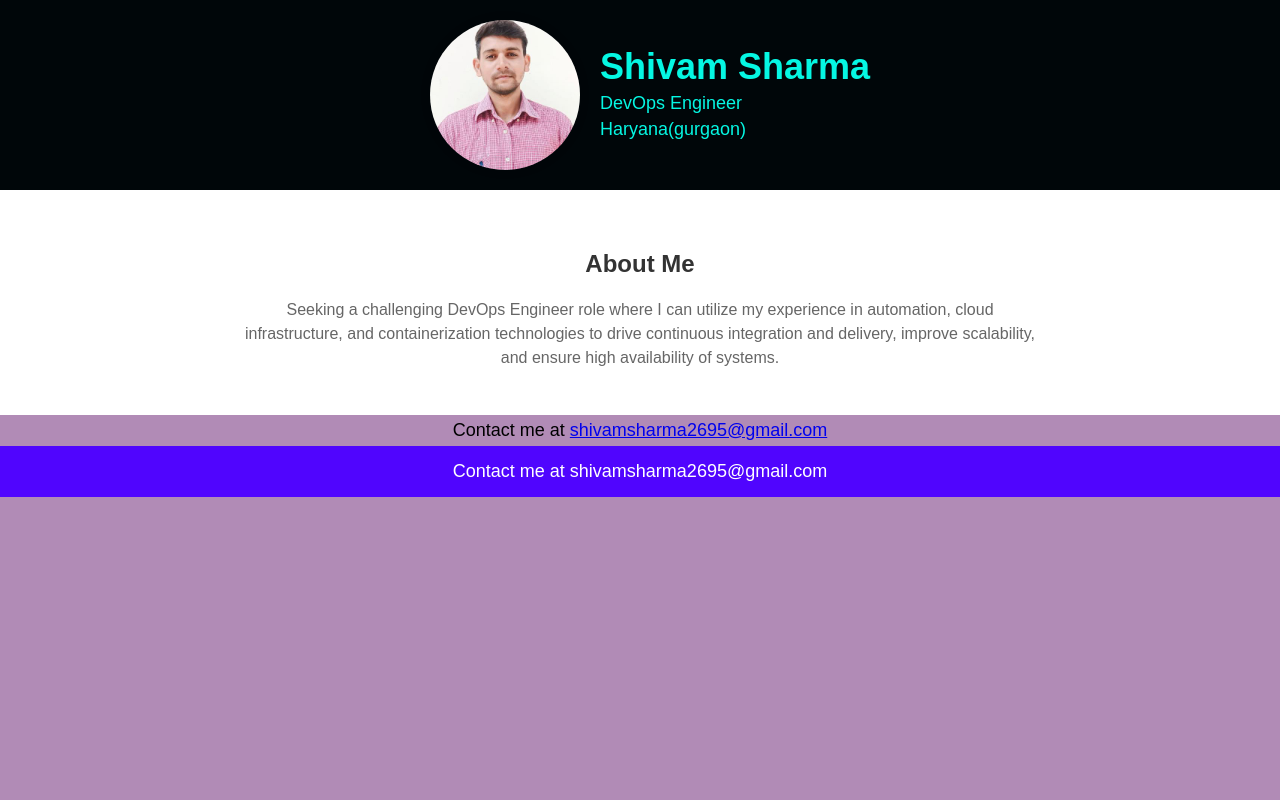
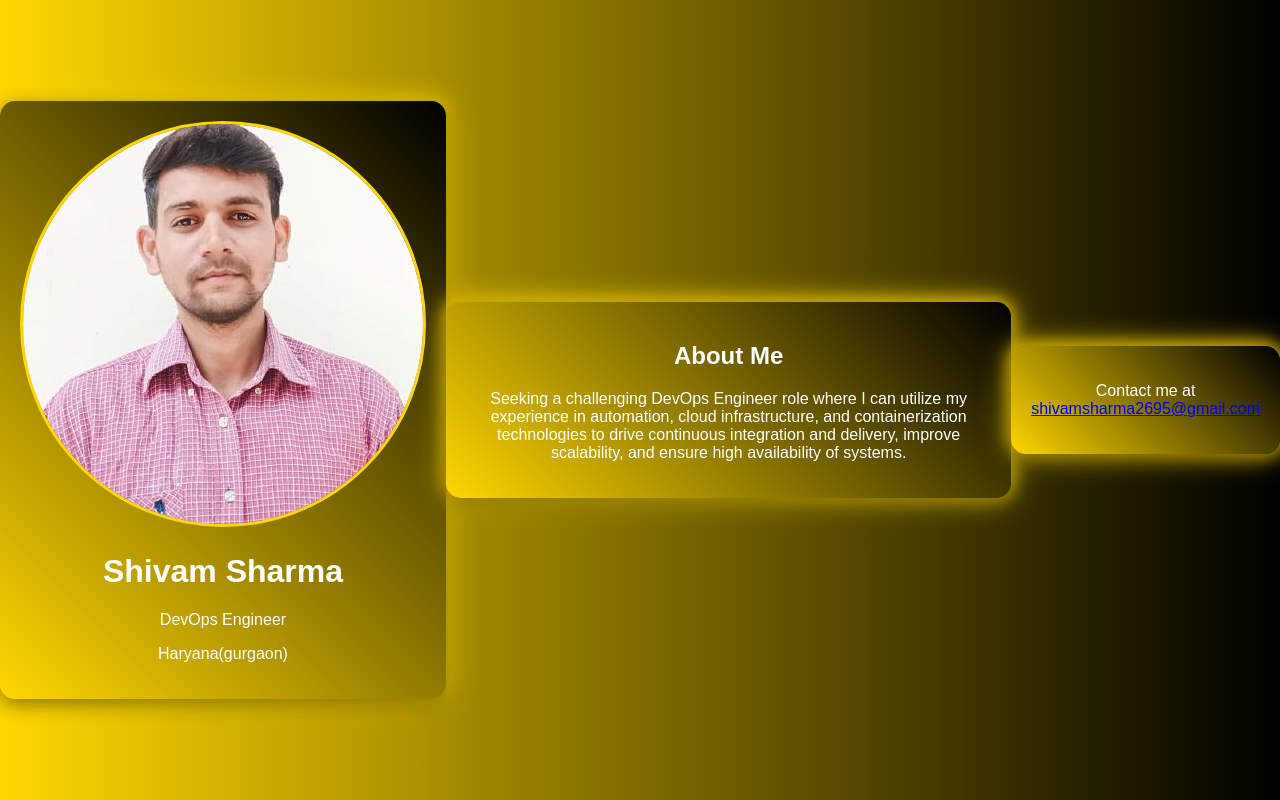
Before and after one commit to ShivDev007/school_app, a Flask app: page / in a window 1280 px wide. Run offline with Flask 3, Linux system fonts and the light colour scheme.

Commit message:
new style added

```diff
--- a/static/styles.css
+++ /dev/null
@@ -1,119 +0,0 @@
-/* Reset some default styles */
-body {
-  margin: 0;
-  padding: 0;
-  font-family: Arial, sans-serif;
-  background-color: #9e6fa5cd;
-}
-
-/* Header styles */
-header {
-  background-color: #000609;
-  color: #05f7e3;
-  text-align: center;
-  padding: 20px 0;
-  box-shadow: 0 2px 4px rgba(0, 0, 0, 0.511);
-}
-
-.header-container {
-  display: flex;
-  justify-content: center;
-  align-items: center;
-}
-
-.profile-info {
-  text-align: left;
-}
-
-h1 {
-  font-size: 36px;
-  margin: 0;
-}
-
-p {
-  font-size: 18px;
-  margin: 5px 0;
-}
-
-/* Footer styles */
-footer {
-  background-color: #5005fe;
-  color: #fff;
-  text-align: center;
-  padding: 10px 0;
-}
-
-.footer-container {
-  display: flex;
-  justify-content: center;
-}
-
-/* Hover effect for the profile image */
-.profile-image:hover {
-  box-shadow: 0 0 20px rgba(4, 230, 247, 0.696);
-}
-
-
-
-
-
-.profile-image {
-  width: 150px;
-  height: 150px;
-  border-radius: 50%;
-  overflow: hidden;
-  margin: 0 20px;
-  box-shadow: 0 0 10px rgba(0, 0, 0, 0.2);
-
-  /* Add the "animated" and "bounceIn" classes from Animate.css for the animation */
-  animation: bounceIn 1s;
-}
-
-.profile-image img {
-  width: 100%;
-  height: 100%;
-  object-fit: cover;
-}
-
-
-
-
-
-
-/* this is for the middle section */
-
-
-/* ... (previous CSS styles) */
-
-/* Add styles for the "About Me" section */
-.about-section {
-  background-color: #fff;
-  padding: 40px 0;
-  text-align: center;
-}
-
-.about-container {
-  max-width: 800px;
-  margin: 0 auto;
-}
-
-h2 {
-  font-size: 24px;
-  color: #333;
-}
-
-.about-section p {
-  font-size: 16px;
-  color: #666;
-  line-height: 1.5;
-  margin-top: 20px;
-}
-
-/* Add animation to the "About Me" section using Animate.css */
-.about-section.animated {
-  animation: fadeInUp 1s;
-}
-
-/*
-
-this is for the footer section */
--- a/templates/index.html
+++ b/templates/index.html
@@ -7,11 +7,50 @@
     <!-- Add this line to your HTML <head> section to include Animate.css -->
     <link rel="stylesheet" href="https://cdnjs.cloudflare.com/ajax/libs/animate.css/4.1.1/animate.min.css">
 
+    <style>
+        body {
+            background: linear-gradient(90deg, #FFD700, #000);
+            display: flex;
+            justify-content: center;
+            align-items: center;
+            min-height: 100vh;
+            margin: 0;
+            font-family: Arial, sans-serif;
+        }
+
+        .card {
+            background: linear-gradient(45deg, #FFD700, #000);
+            border-radius: 15px;
+            box-shadow: 0 5px 15px rgba(0, 0, 0, 0.3);
+            color: #FFF;
+            padding: 20px;
+            text-align: center;
+            animation: neon-glow 1.5s infinite alternate;
+        }
+
+        .profile-image img {
+            border-radius: 50%;
+            border: 3px solid #FFD700;
+        }
+
+        .animate__animated {
+            animation-duration: 1s;
+        }
+
+        @keyframes neon-glow {
+            0% {
+                box-shadow: 0 5px 15px rgba(0, 0, 0, 0.3), 0 0 10px #FFD700, 0 0 20px #FFD700;
+            }
+            100% {
+                box-shadow: 0 5px 20px rgba(0, 0, 0, 0.5), 0 0 15px #FFD700, 0 0 30px #FFD700;
+            }
+        }
+    </style>
+
     <title>Your Profile</title>
 </head>
 <body>
-    <header>
-        <div class="header-container">
+    <div class="card animate__animated animate__fadeIn">
         <div class="profile-image">
             <img src="../static/profile2.jfif" alt="Your Profile Image">
         </div>
@@ -21,37 +60,18 @@
             <p>Haryana(gurgaon)</p>
         </div>
     </div>
-    </header>
-    <!-- Add more sections here -->
 
+    <!-- Add more card-style sections here -->
 
-    <!-- ... (previous HTML code) -->
-
-<section class="about-section">
-  <div class="about-container">
+    <div class="card about-card animate__animated animate__fadeIn">
         <h2>About Me</h2>
-      <p>Seeking a challenging DevOps Engineer role where I can utilize my experience
-         in automation, cloud infrastructure, and
-        containerization technologies to drive continuous integration and delivery, improve scalability, and ensure high availability of
-        systems.
-      </p>
+        <p>Seeking a challenging DevOps Engineer role where I can utilize my experience in automation, cloud infrastructure, and containerization technologies to drive continuous integration and delivery, improve scalability, and ensure high availability of systems.</p>
     </div>
-</section>
 
     <!-- ... (footer section comes next) -->
 
-
-<!-- ... (previous HTML code) -->
-
-<section class="footer-section">
-  <div class="footer-container">
+    <div class="card footer-card animate__animated animate__fadeIn">
         <p>Contact me at <a href="mailto:your@email.com">shivamsharma2695@gmail.com</a></p>
     </div>
-</section>
-    <footer>
-        <div class="footer-container">
-            <p>Contact me at shivamsharma2695@gmail.com</p>
-        </div>
-    </footer>
 </body>
 </html>
```
Lines whose indentation alone changed are shown as unchanged.
